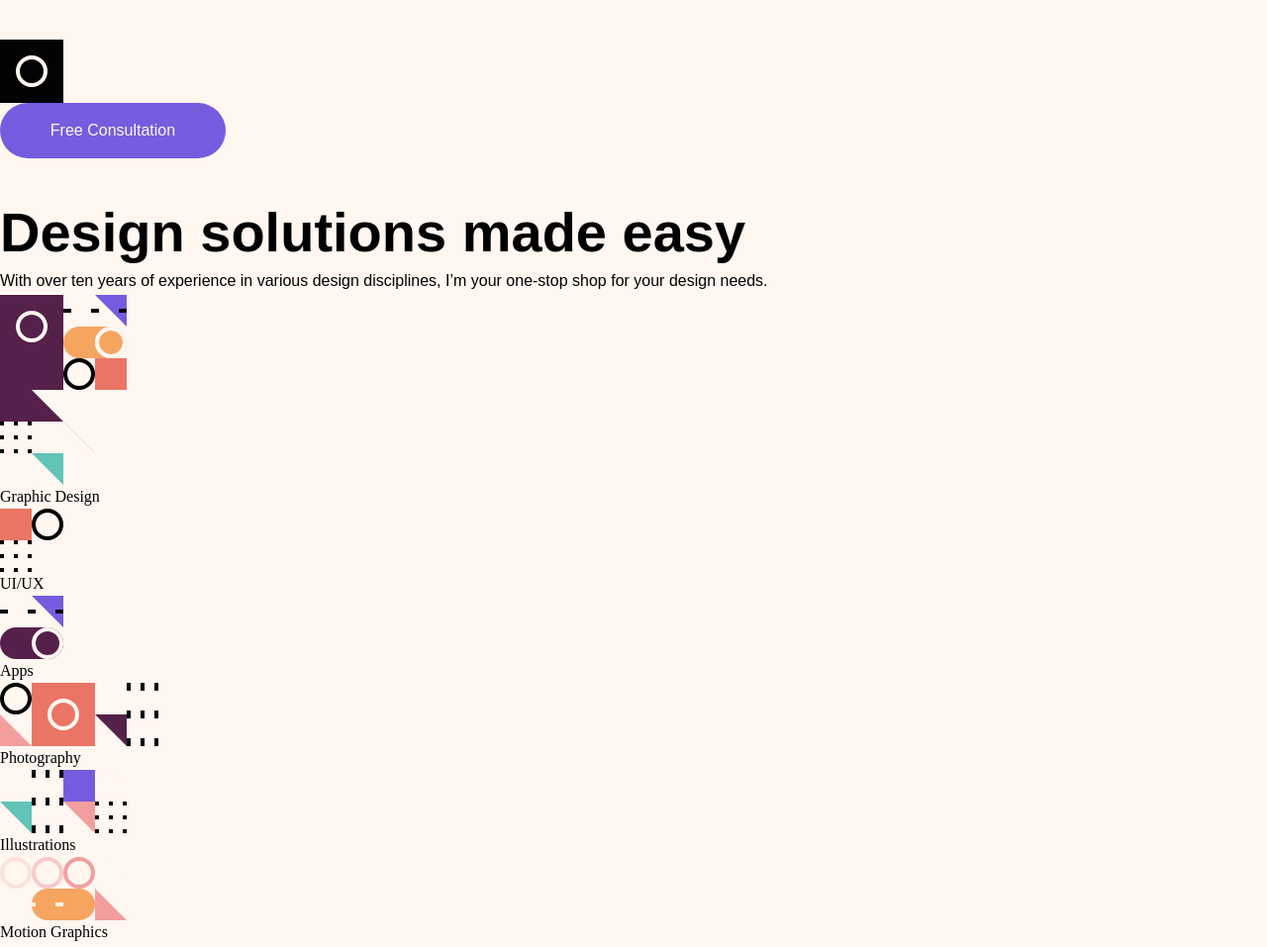
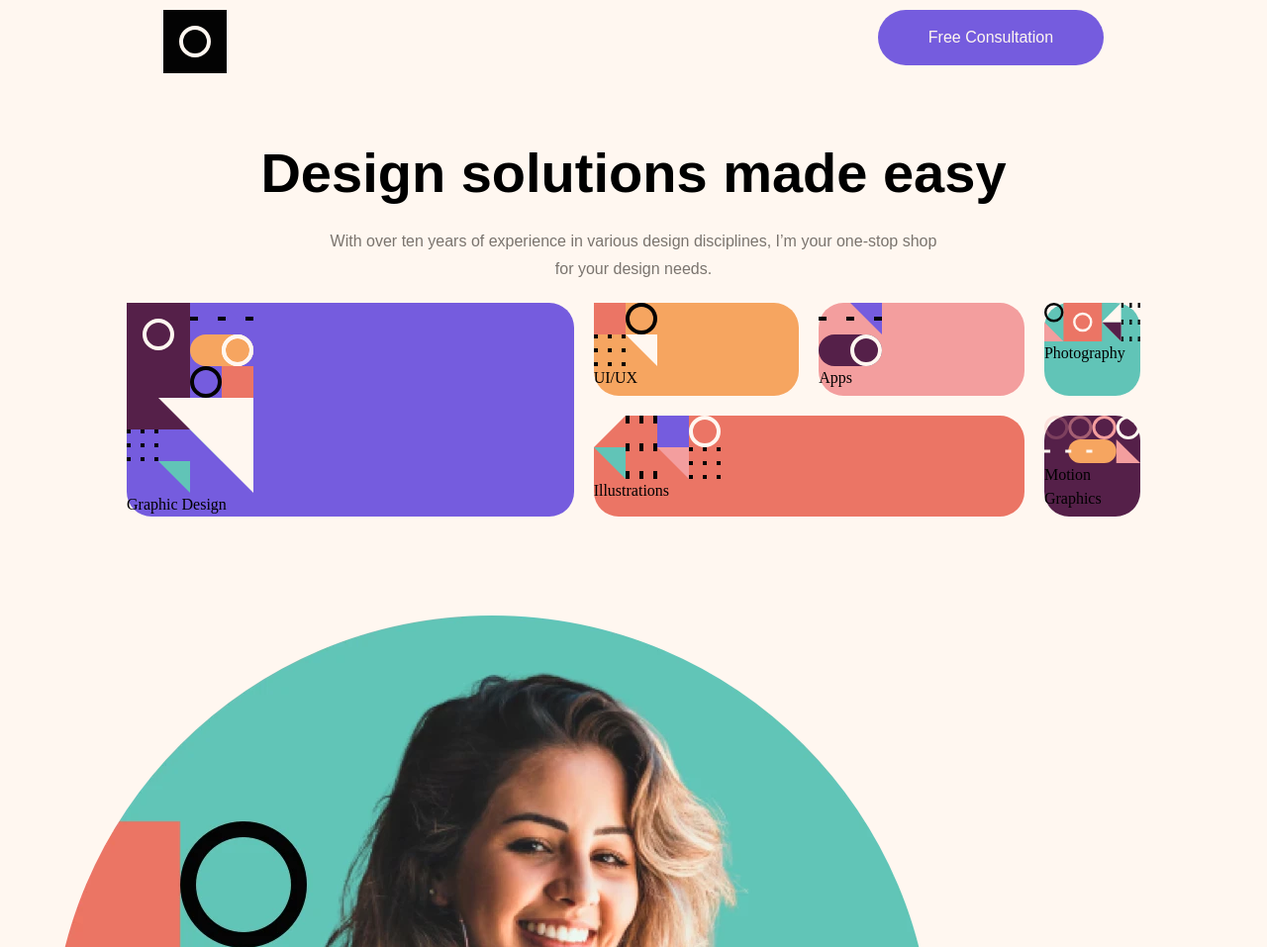
Before and after one commit to Birkis/legendary-engine, a plain HTML site: page index.html in a window 1280 px wide. Shown: the top 957 px of the page at 99% size. Drawn offline with Linux system fonts and the light colour scheme.

Commit message:
grid update

```diff
--- a/index.html
+++ b/index.html
@@ -15,15 +15,15 @@
 <body>
 
   <main>
-    <nav class="pad-40">
+    <nav class="">
 
       <div class="logo"><img src="./assets/logo.svg" alt=""></div>
       <button class="button ff-primary">Free Consultation</button>
     </nav>
     <section id="heading" >
-      <div class="ff-primary fs-2xl fw-bold lh-700">  Design solutions made easy</div>
+      <div class="ff-primary fs-2xl fw-bold lh-700">Design solutions made easy</div>
         <div>
-          <p class="ff-primary lh-400 fw-regular">  With over ten years of experience in various design disciplines, I’m your one-stop shop for your design needs.
+          <p class="ff-body lh-400 fw-regular ">With over ten years of experience in various design disciplines, I’m your one-stop shop for your design needs.
           </p>
         </div>
     </section>
--- a/style.css
+++ b/style.css
@@ -241,14 +241,85 @@
   }
 
 
+main {
+
+  margin: 0 auto;
+  max-width: 1440px;
+  display: flex;
+  flex-direction: column;
+  align-items: center;
+}
+
+nav {
+
+  width: 100%;
+  display: flex;
+  justify-content: space-between;
+  padding: 10px 165px;
+
+}
+
+#heading {
+  margin-top: 56px;
+  padding: 0px;
+  width: 100%;
+  text-align: center;
+}
+
+#heading p {
+  width: 48%;
+  margin: 0 auto;
+  padding: 20px 0;
+}
+
+
+.card-grid {
+  display: grid;
+  grid-template-columns: 1.5em minmax(400px,500px) minmax(200px,300px) minmax(200px,300px);
+  grid-template-areas:
+  "GD GD UX APPS PHOTO PHOTO"
+  "GD GD ILL ILL MOTION MOTION";
+  grid-gap: 20px;
+  width: 80%;
+  margin: 0 auto;
+}
+
+.card-grid > .card {
+  border-radius: 25px;
+}
 
 
 
+.card-grid #graphic-design {
+  background-color: var(--clr-purple-400);
+  grid-area: GD;
+}
 
+.card-grid #ui-ux {
+  background-color: var(--clr-orange-400);
+  grid-area: UX;
+}
 
+.card-grid  #apps {
+  background-color: var(--clr-pink-400);
+  grid-area: APPS;
+}
 
+.card-grid  #photography {
+  background-color: var(--clr-green-400);
+  grid-area: PHOTO;
+}
 
+.card-grid #illustrations {
 
+  background-color: var(--clr-red-400);
+  grid-area: ILL;
+}
+
+.card-grid #motion-graphics {
+  background-color: var(--clr-berry-400);
+  grid-area: MOTION;
+}
 
 /*
 
```
